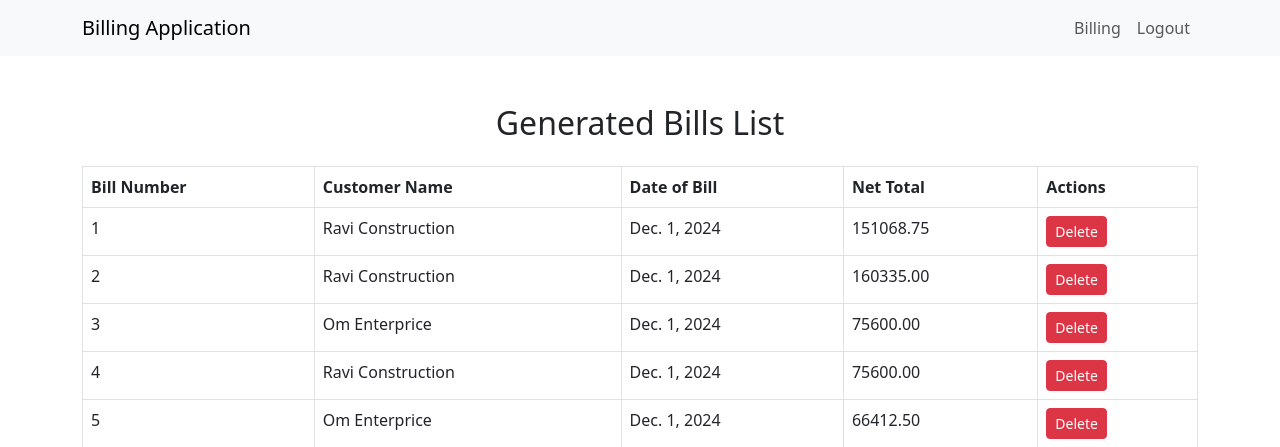
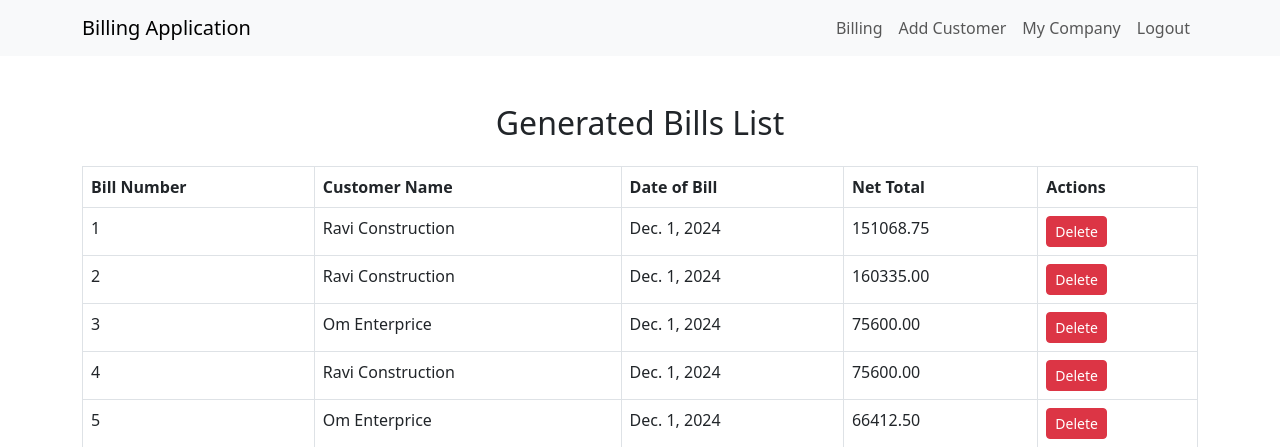
Before and after one commit to JayPatel0870/Project, a Django app: page /bill/bills/ in a window 1280 px wide. Shown: the top 447 px of the page. Run offline with Django 5.2, Linux system fonts and the light colour scheme; data comes from the database, SQL or seed files in the repository; both versions use the stored data as it was after the commit.

Commit message:
Add files via upload

```diff
--- a/bill/templates/bill_list.html
+++ b/bill/templates/bill_list.html
@@ -7,7 +7,7 @@
     <link href="https://cdn.jsdelivr.net/npm/bootstrap@5.3.0/dist/css/bootstrap.min.css" rel="stylesheet">
 </head>
 <body>
-        <!-- Navbar -->
+    <!-- Navbar -->
     <nav class="navbar navbar-expand-lg navbar-light bg-light">
         <div class="container">
             <a class="navbar-brand" href="#">Billing Application</a>
@@ -17,9 +17,14 @@
             <div class="collapse navbar-collapse" id="navbarNav">
                 <ul class="navbar-nav ms-auto">
                     <li class="nav-item">
-                    <a class="nav-link" href="{% url 'bill' %}">Billing</a>
+                        <a class="nav-link" href="{% url 'bill' %}">Billing</a>
                     </li>
-
+                    <li class="nav-item">
+                        <a class="nav-link" href="{% url 'add_customer' %}">Add Customer</a>
+                    </li>
+                    <li class="nav-item">
+                        <a class="nav-link" href="{% url 'my_company' %}">My Company</a>
+                    </li>
                     <li class="nav-item">
                         <a class="nav-link" href="{% url 'logout' %}">Logout</a>
                     </li>
@@ -27,6 +32,7 @@
             </div>
         </div>
     </nav>
+
     <div class="container mt-5">
         <h2 class="text-center mb-4">Generated Bills List</h2>
 
--- a/bill/urls.py
+++ b/bill/urls.py
@@ -10,4 +10,5 @@ urlpatterns = [
     path('generated_bill/', views.generated_bill_view, name='generated_bill'),  # Ensure this matches your view
     path('bills/', views.bill_list_view, name='bill_list'),  # URL for bill list
     path('bills/delete/<int:bill_id>/', views.delete_bill_view, name='delete_bill'),  # URL for delete action
+    path('generate_pdf/', views.generate_pdf, name='generate_pdf'),
 ]
--- a/bill/views.py
+++ b/bill/views.py
@@ -6,6 +6,12 @@ from .models import Company, Customer, Bill, Item
 import json
 from django.http import JsonResponse
 import logging
+from django.http import FileResponse, HttpResponse
+from reportlab.lib.pagesizes import A4
+from reportlab.platypus import SimpleDocTemplate, Table, TableStyle, Paragraph, Spacer
+from reportlab.lib import colors
+from reportlab.lib.styles import getSampleStyleSheet
+import io
 
 logger = logging.getLogger(__name__)
 
@@ -124,3 +130,116 @@ def delete_bill_view(request, bill_id):
     bill = get_object_or_404(Bill, id=bill_id)
     bill.delete()  # Delete the bill
     return redirect('bill_list')  # Redirect to the bill list after deletion
+
+
+from django.http import FileResponse, HttpResponse
+from reportlab.lib.pagesizes import A4
+from reportlab.platypus import SimpleDocTemplate, Table, TableStyle, Paragraph, Spacer
+from reportlab.lib import colors
+from reportlab.lib.styles import getSampleStyleSheet
+import io
+
+from .models import Company, Customer, Bill, Item  # Import your models
+
+
+def generate_pdf(request):
+    # Fetch the latest data from the database
+    company = Company.objects.last()  # Assuming you want the latest company details
+    customer = Customer.objects.last()  # Assuming you want the latest customer details
+    latest_bill = Bill.objects.last()  # Retrieve the latest bill
+    added_products = Item.objects.filter(bill=latest_bill)  # Get items related to the latest bill
+    grand_total = sum(item.total_including_gst for item in added_products)  # Calculate the grand total
+
+    # Check if data is present
+    if not company or not customer or not latest_bill or not added_products:
+        return HttpResponse("Required data is missing to generate the PDF.", status=400)
+
+    # Create a buffer for the PDF
+    buffer = io.BytesIO()
+    # Set the PDF filename to "<customer_name>_<bill_number>.pdf"
+    pdf_filename = f"{customer.name}_{latest_bill.bill_number}.pdf"
+    doc = SimpleDocTemplate(buffer, pagesize=A4)
+    elements = []
+
+    # Define styles
+    styles = getSampleStyleSheet()
+    title_style = styles['Heading1']
+    title_style.alignment = 1
+
+    # Add Title
+    elements.append(Paragraph("Invoice", title_style))
+    elements.append(Spacer(1, 12))
+
+    # Company Info Table
+    company_data = [
+        ["Company Name:", company.name],
+        ["Address:", company.address],
+        ["Phone:", company.phone],
+        ["GST Number:", company.gst_number],
+    ]
+    company_table = Table(company_data, colWidths=[120, 300])
+    company_table.setStyle(TableStyle([('ALIGN', (0, 0), (-1, -1), 'LEFT')]))
+    elements.append(company_table)
+    elements.append(Spacer(1, 12))
+
+    # Customer Info Table
+    customer_data = [
+        ["Customer Name:", customer.name],
+        ["Address:", customer.address],
+        ["Phone:", customer.phone],
+        ["GST Number:", customer.gst_number],
+    ]
+    customer_table = Table(customer_data, colWidths=[120, 300])
+    customer_table.setStyle(TableStyle([('ALIGN', (0, 0), (-1, -1), 'LEFT')]))
+    elements.append(customer_table)
+    elements.append(Spacer(1, 12))
+
+    # Bill Details
+    elements.append(Paragraph(f"Date of Bill: {latest_bill.date_of_bill.strftime('%Y-%m-%d')}", styles['Normal']))
+    elements.append(Paragraph(f"Bill Number: {latest_bill.bill_number}", styles['Normal']))
+    elements.append(Spacer(1, 12))
+
+    # Add table heading for clarity
+    elements.append(Paragraph("Product Details", styles['Heading2']))
+    elements.append(Spacer(1, 12))
+
+    # Products Table
+    product_data = [
+        ["Description", "Royalty Number", "Date", "Price", "Units", "GST (%)",
+         "Total (Including GST)"]]
+    for product in added_products:
+        product_data.append([
+            product.description,
+            product.batch_number,
+            product.date_of_purchase.strftime('%Y-%m-%d'),
+            product.price_per_unit,
+            product.units_purchased,
+            product.gst,
+            product.total_including_gst
+        ])
+
+    # Set up the table with padding and center alignment
+    product_table = Table(product_data, colWidths=[90, 90, 90, 70, 70, 50, 100])
+    product_table.setStyle(TableStyle([
+        ('GRID', (0, 0), (-1, -1), 1, colors.black),
+        ('BACKGROUND', (0, 0), (-1, 0), colors.grey),
+        ('TEXTCOLOR', (0, 0), (-1, 0), colors.whitesmoke),
+        ('ALIGN', (0, 0), (-1, -1), 'CENTER'),
+        ('LEFTPADDING', (0, 0), (-1, -1), 10),  # Add left padding
+        ('RIGHTPADDING', (0, 0), (-1, -1), 10),  # Add right padding
+    ]))
+
+    # Add some space and then add the table
+    elements.append(Spacer(1, 12))
+    elements.append(product_table)
+    elements.append(Spacer(1, 12))
+
+    # Grand Total
+    elements.append(Paragraph(f"Grand Total: {grand_total}", styles['Heading2']))
+
+    # Build PDF
+    doc.build(elements)
+
+    # Return PDF as a response
+    buffer.seek(0)
+    return FileResponse(buffer, as_attachment=True, filename=pdf_filename)
```
Also changed, not shown: bill/templates/generated_bill.html (+29 -3 lines), db.sqlite3.
